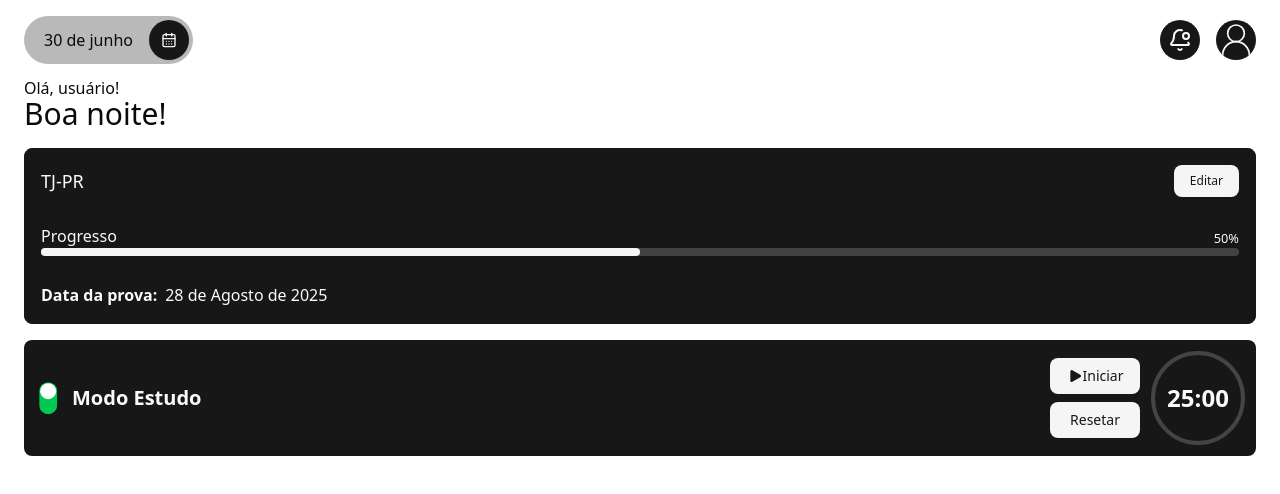
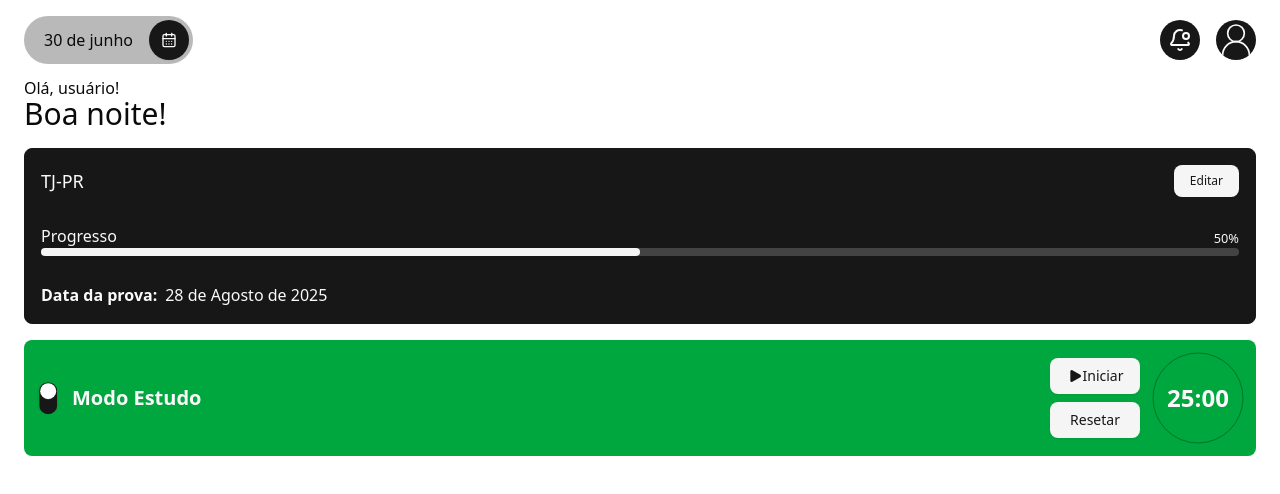
Before and after one commit to AlexEduSantos/Kronos, a Next.js app in the folder frontend/: page / in a window 1280 px wide. Shown: the top 494 px of the page. Built offline with nearby package versions, Linux system fonts and the light colour scheme.

Commit message:
fix: ajustar estilo do componente PomodoroTimer e melhorar a exibição do tempo

```diff
--- a/frontend/src/_components/pomodoro.tsx
+++ b/frontend/src/_components/pomodoro.tsx
@@ -66,7 +66,11 @@ const PomodoroTimer = () => {
 
   return (
     <div className="w-full overflow-hidden px-6">
-      <div className="w-full rounded-md bg-primary text-primary-foreground p-2 flex items-center justify-between gap-2">
+      <div
+        className={`w-full rounded-md text-primary-foreground p-2 flex items-center justify-between gap-2 ${
+          modo === "study" ? "bg-green-600" : "bg-orange-400"
+        }`}
+      >
         <div className="flex items-center gap-2">
           <Switch
             id="modo"
@@ -75,7 +79,7 @@ const PomodoroTimer = () => {
             onCheckedChange={(checked) => {
               setModo(checked ? "break" : "study");
             }}
-            className="rotate-90  data-[state=unchecked]:bg-green-500 data-[state=checked]:bg-[#FF9800]"
+            className="rotate-90  data-[state=unchecked]:bg-primary data-[state=checked]:bg-primary"
           />
           <Label className="text-xl font-bold cursor-pointer" htmlFor="modo">
             {modo === "study" ? "Modo Estudo" : "Modo Descanso"}
@@ -117,31 +121,36 @@ const PomodoroTimer = () => {
             </Button>
           </div>
           <div className="relative w-[100px] h-[100px]">
-            <svg className={`absolute top-0 left-0 rotate-270`} width="100" height="100">
+            <div className="absolute top-0 left-0 w-full h-full flex items-center justify-center text-2xl font-bold">
+              {`${minutes}`.padStart(2, "0")}:{`${seconds}`.padStart(2, "0")}
+            </div>
+            <svg
+              className={`absolute top-0 left-0 rotate-270`}
+              width="100"
+              height="100"
+            >
               <circle
                 cx="50"
                 cy="50"
                 r="45"
-                stroke="#444"
-                strokeWidth="4"
+                stroke="#000"
+                strokeWidth="1"
                 fill="none"
+                opacity={0.3}
               />
               <circle
                 cx="50"
                 cy="50"
                 r="45"
-                stroke={modo === "study" ? "#4ade80" : "#FF9800"}
+                stroke="#fff"
                 strokeLinecap="round"
-                strokeWidth="4"
+                strokeWidth="6"
                 fill="none"
                 strokeDasharray={2 * Math.PI * 45}
                 strokeDashoffset={(1 - progress) * 2 * Math.PI * 45}
                 style={{ transition: "stroke-dashoffset 1s linear" }}
               />
             </svg>
-            <div className="absolute top-0 left-0 w-full h-full flex items-center justify-center text-2xl font-bold">
-              {`${minutes}`.padStart(2, "0")}:{`${seconds}`.padStart(2, "0")}
-            </div>
           </div>
         </div>
       </div>
```
